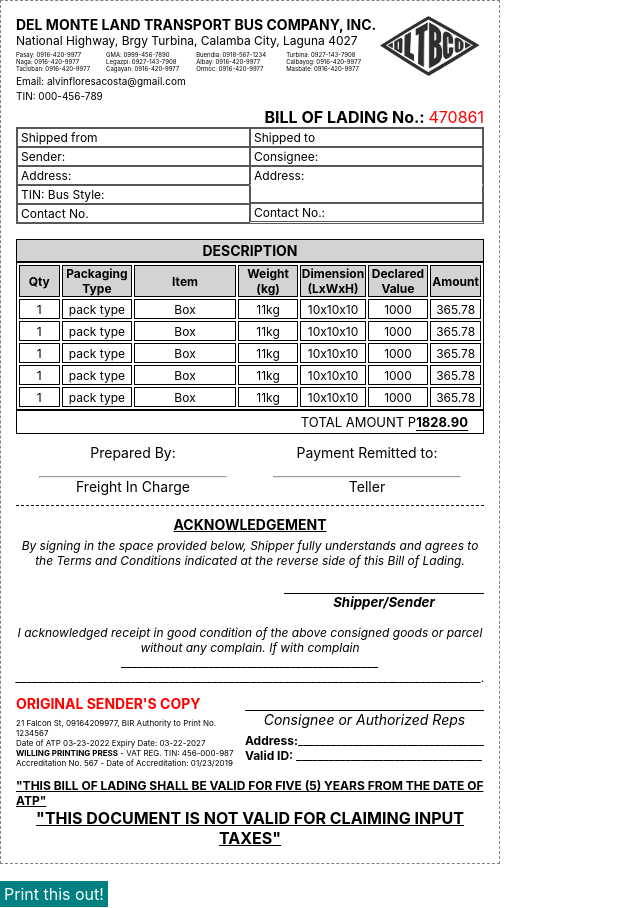
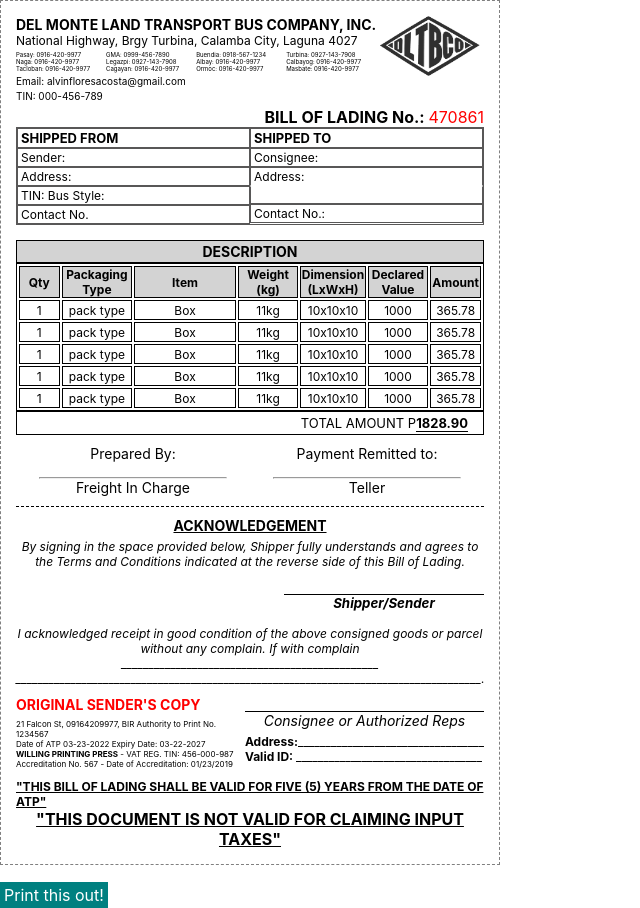
Before and after one commit to Exx-hub/react-features-practice2022, a React (Create React App) app: page / in a window 1280 px wide. Shown: the whole page, without its empty margins (0-640 px from the left). Built offline with nearby package versions, Linux system fonts and the light colour scheme.

Commit message:
minor changes to shipped from to

```diff
--- a/src/components/react-to-print/ClassComponentToPrint.js
+++ b/src/components/react-to-print/ClassComponentToPrint.js
@@ -100,14 +100,14 @@
 
         <div className="shipping-details">
           <div className="shipping-from">
-            <div>Shipped from</div>
+            <div className="shipped-from-to">Shipped from</div>
             <div>Sender:</div>
             <div>Address:</div>
             <div>TIN: Bus Style:</div>
             <div>Contact No.</div>
           </div>
           <div className="shipping-to">
-            <div>Shipped to</div>
+            <div className="shipped-from-to">Shipped to</div>
             <div>Consignee:</div>
             <div style={{ borderBottom: "1px solid transparent" }}>
               Address:
--- a/src/components/react-to-print/ComponentToPrint.css
+++ b/src/components/react-to-print/ComponentToPrint.css
@@ -111,6 +111,12 @@
     width: 100%;
 }
 
+.shipped-from-to {
+    text-transform: uppercase;
+    font-weight: bold;
+    font-size: 13px;
+}
+
 
 .prepared-by-section {
     display: flex;
```
